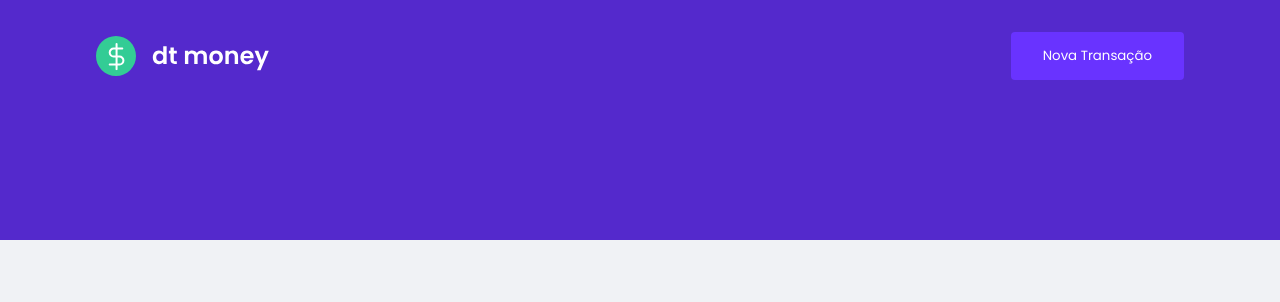
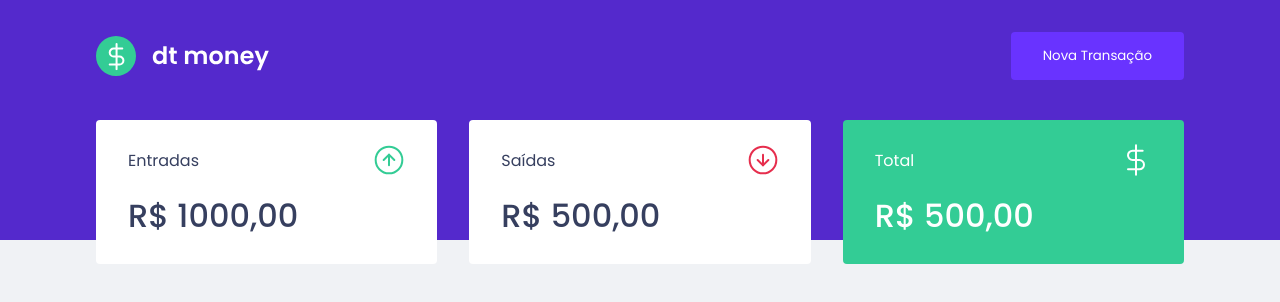
Before and after one commit to GuilhermeAlvarez-00/dtmoney-ignite, a React (Create React App) app: page / in a window 1280 px wide. Shown: the top 302 px of the page. Built offline with nearby package versions, Linux system fonts and the light colour scheme.

Commit message:
criando componente dashboard e summary

```diff
--- a/public/index.html
+++ b/public/index.html
@@ -3,7 +3,7 @@
   <head>
     <link rel="preconnect" href="https://fonts.googleapis.com">
     <link rel="preconnect" href="https://fonts.gstatic.com" crossorigin>
-    <link href="https://fonts.googleapis.com/css2?family=Poppins:wght@400;600&display=swap" rel="stylesheet">
+    <link href="https://fonts.googleapis.com/css2?family=Poppins:wght@400;500;600&display=swap" rel="stylesheet">
     <meta charset="utf-8" />
     <meta name="viewport" content="width=device-width, initial-scale=1" />
     <link rel="shortcut icon" href="favicon.png" type="image/png">
--- a/src/App.tsx
+++ b/src/App.tsx
@@ -1,3 +1,4 @@
+import { Dashboard } from "./components/Dashboard";
 import { Header } from "./components/Header";
 import { GlobalStyle } from "./styles/global";
 
@@ -5,6 +6,7 @@
   return (
     <>
       <Header />
+      <Dashboard />
       <GlobalStyle />
     </>
   );
--- /dev/null
+++ b/src/components/Dashboard/index.tsx
@@ -0,0 +1,10 @@
+import { Summary } from "../Summary";
+import { Container } from "./styles";
+
+export function Dashboard() {
+  return (
+    <Container>
+      <Summary />
+    </Container>
+  )
+}
--- /dev/null
+++ b/src/components/Dashboard/styles.ts
@@ -0,0 +1,8 @@
+import styled from "styled-components";
+
+export const Container = styled.main`
+  width: 100%;
+  max-width: 1120px;
+  margin: 0 auto;
+  padding: 2.5rem 1rem;
+`
--- /dev/null
+++ b/src/components/Summary/index.tsx
@@ -0,0 +1,34 @@
+import incomeImg from '../../assets/income.svg'
+import outComeImg from '../../assets/outcome.svg'
+import totalImg from '../../assets/total.svg'
+import { Container } from "./styles";
+
+export function Summary() {
+  return (
+    <Container>
+      <div>
+        <header>
+          <p>Entradas</p>
+          <img src={incomeImg} alt="Icone de entradas" />
+        </header>
+        <strong>R$ 1000,00</strong>
+      </div>
+
+      <div>
+        <header>
+          <p>Saídas</p>
+          <img src={outComeImg} alt="Icone de saídas" />
+        </header>
+        <strong>R$ 500,00</strong>
+      </div>
+
+      <div className="highlight-background">
+        <header>
+          <p>Total</p>
+          <img src={totalImg} alt="Icone de sifrão simbolizando o total" />
+        </header>
+        <strong>R$ 500,00</strong>
+      </div>
+    </Container>
+  )
+}
--- /dev/null
+++ b/src/components/Summary/styles.ts
@@ -0,0 +1,34 @@
+import styled from "styled-components";
+
+export const Container = styled.div`
+  display: grid;
+  grid-template-columns: repeat(3, 1fr);
+  gap: 2rem;
+  margin-top: -10rem;
+
+  div {
+    background: var(--shape);
+    color: var(--title);
+    padding: 1.5rem 2rem;
+    border-radius: 0.25rem;
+
+    header {
+      display: flex;
+      align-items: center;
+      justify-content: space-between;
+    }
+
+    strong {
+      display: block;
+      margin-top: 1rem;
+      font-size: 2rem;
+      font-weight: 500;
+      line-height: 3rem;
+    }
+
+    &.highlight-background {
+      background: var(--green);
+      color: #fff;
+    }
+  }
+`
```
